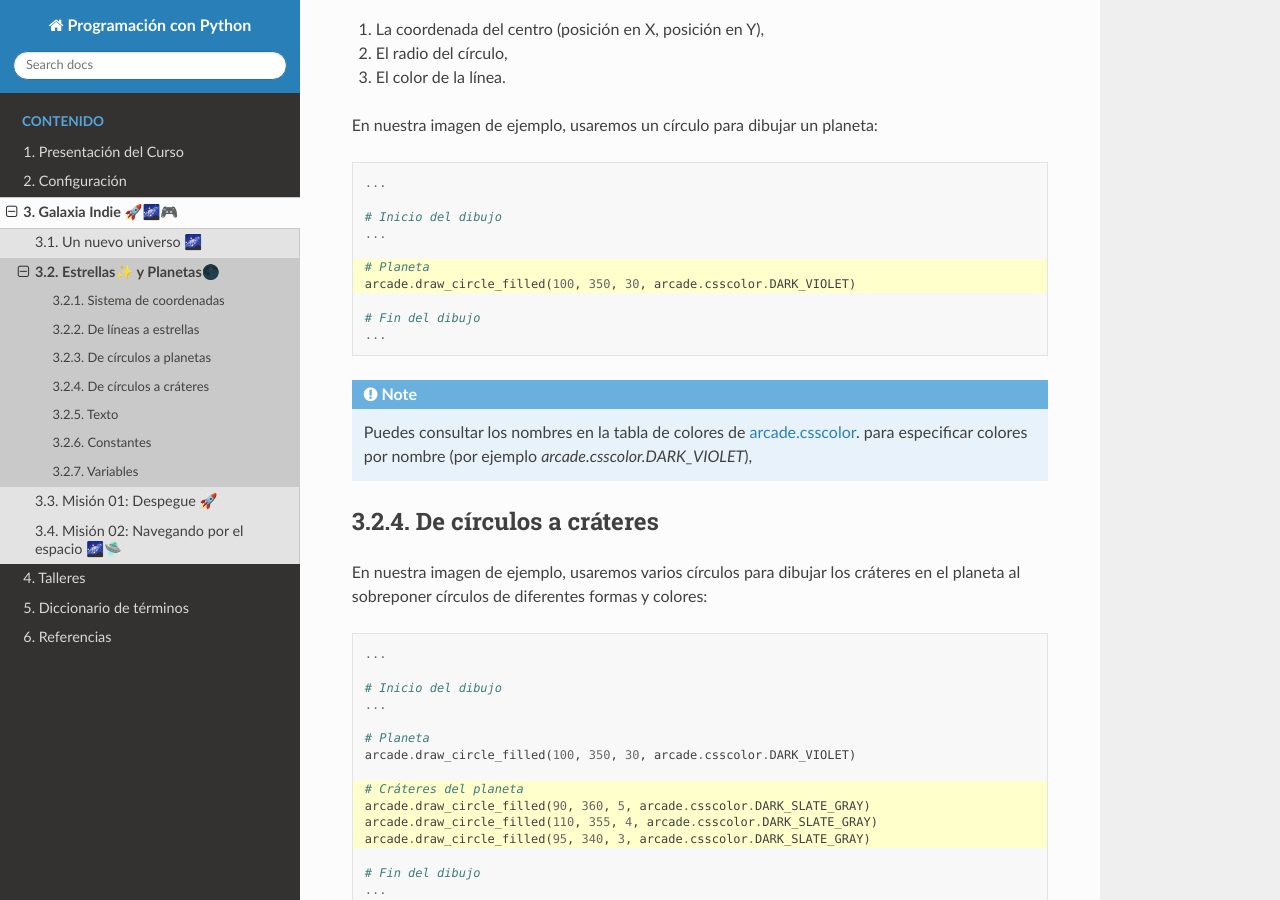
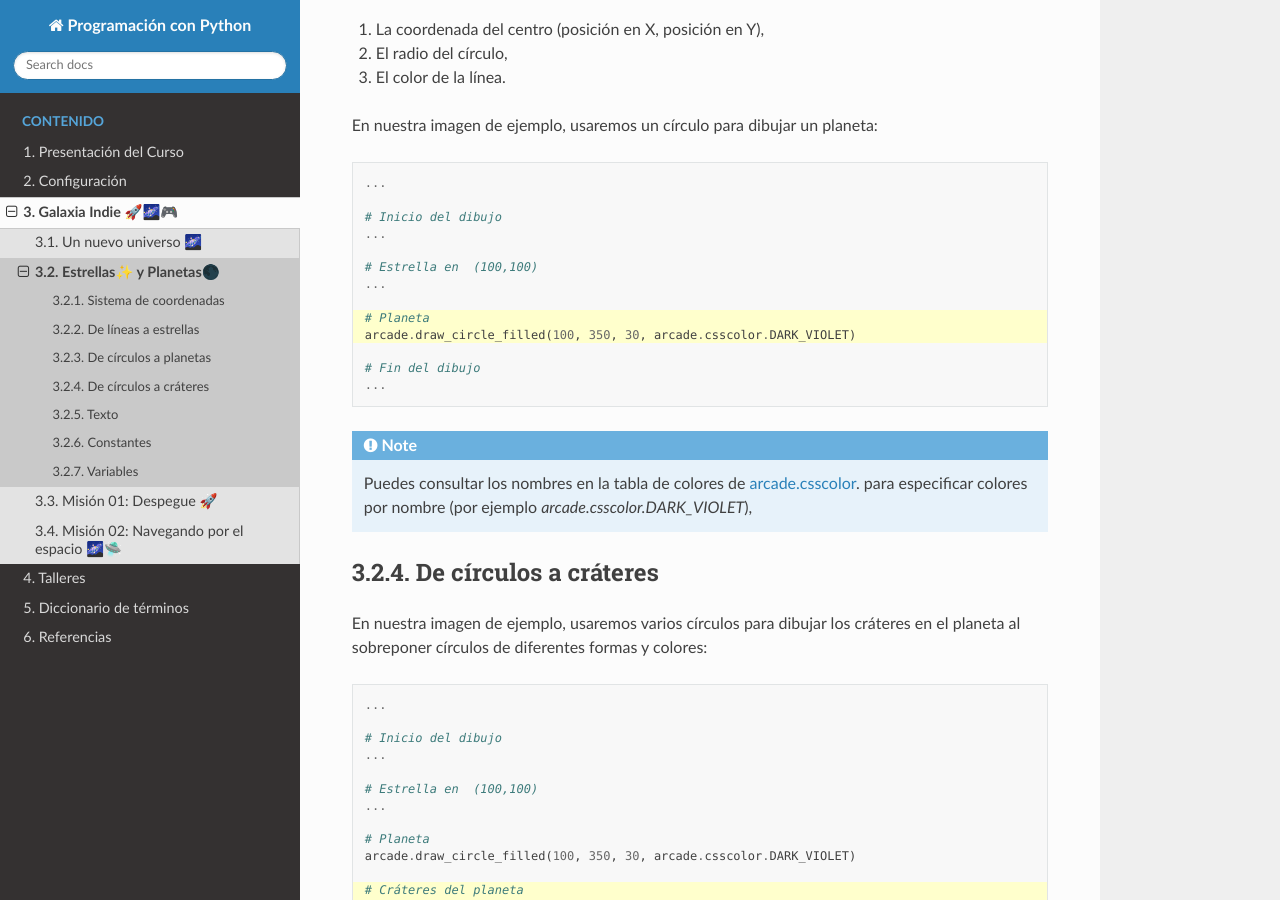
Before and after one commit to aavendan/programacion-python, a Sphinx documentation site: the page built from docs/source/sesiones/sesion02.rst, in a window 1280 px wide and 900 px high, scrolled down 2373 px. Built offline with Sphinx 7.4.7 and the Read the Docs theme 3.1.0, drawn with Linux system fonts in a browser that asks for light colours.

Commit message:
references

```diff
--- a/docs/source/sesiones/sesion02.rst
+++ b/docs/source/sesiones/sesion02.rst
@@ -122,11 +122,14 @@
 En nuestra imagen de ejemplo, usaremos un círculo para dibujar un planeta:
 
 .. code-block:: python
-    :emphasize-lines: 6,7
+    :emphasize-lines: 9-10
 
     ...
 
     # Inicio del dibujo
+    ...
+
+    # Estrella en  (100,100)
     ...
 
     # Planeta
@@ -150,11 +153,14 @@
 cráteres en el planeta al sobreponer círculos de diferentes formas y colores:
 
 .. code-block:: python
-    :emphasize-lines: 9-12
+    :emphasize-lines: 12-15
 
     ...
 
     # Inicio del dibujo
+    ...
+
+    # Estrella en  (100,100)
     ...
 
     # Planeta
```
Also changed, not shown: other parts of docs/source/sesiones/sesion02.rst (+12 -0 lines).
